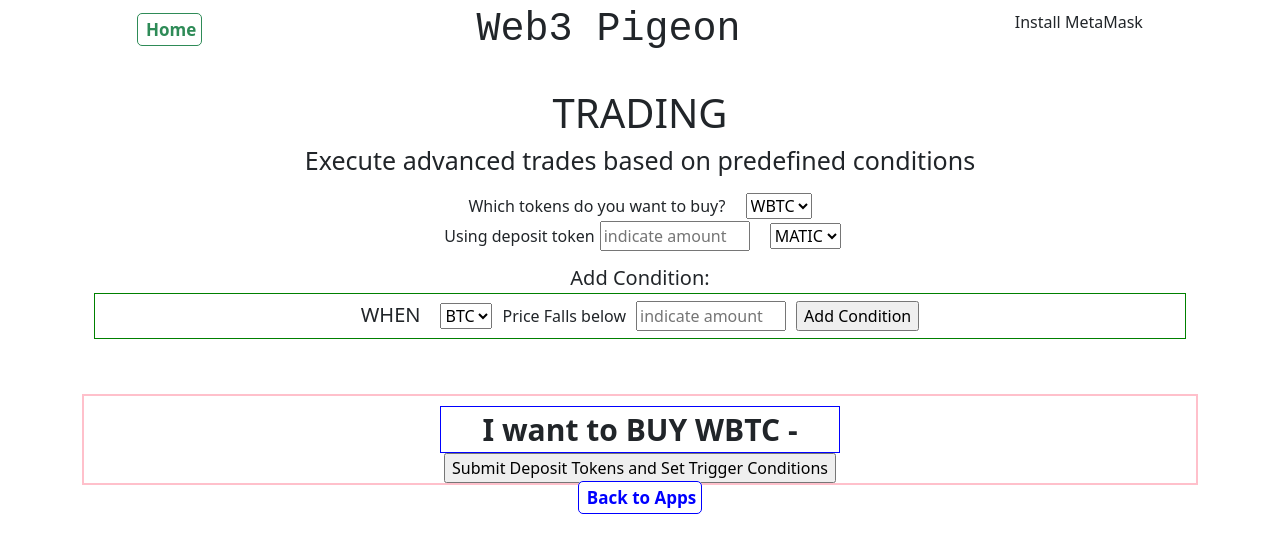
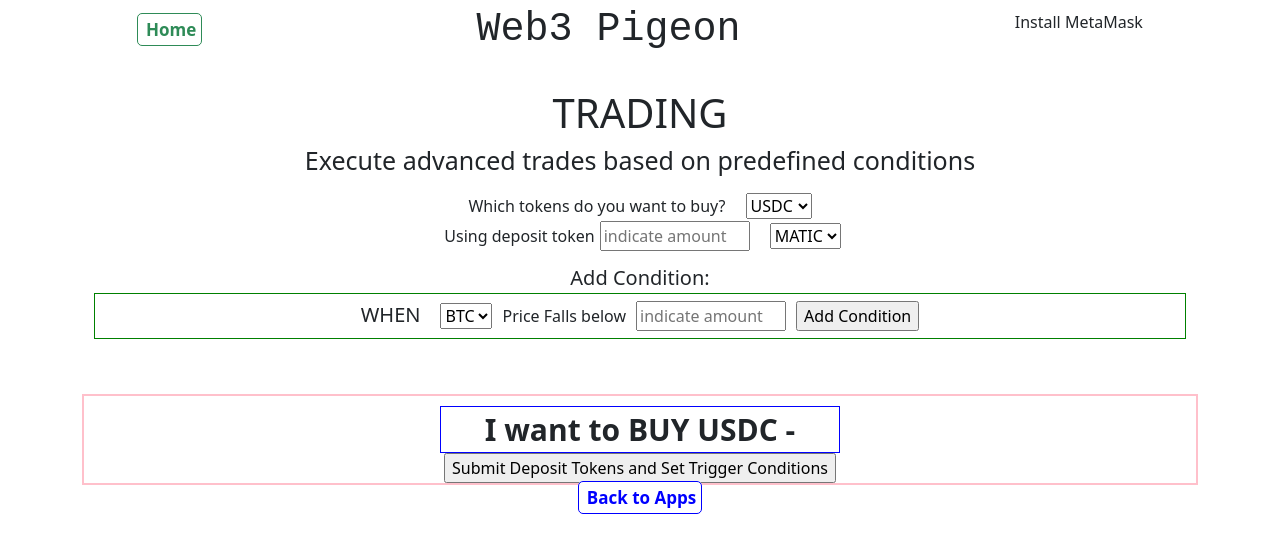
Before and after one commit to lamtrinh259/Web3_Pigeon_Frontend, a React (Create React App) app in the folder frontendpigeon/: page /Apps/Trading in a window 1280 px wide. Shown: the top 552 px of the page. Built offline with nearby package versions, Linux system fonts and the light colour scheme.

Commit message:
usdc as default

```diff
--- a/frontendpigeon/src/components/apps/Trading.js
+++ b/frontendpigeon/src/components/apps/Trading.js
@@ -8,7 +8,7 @@ import "./Trading.css"
 import Tradingcondition from "./Tradingcondition";
 
 function Trading() {
-  const [tokenTobuy, setTokenTobuy] = useState("WBTC");
+  const [tokenTobuy, setTokenTobuy] = useState("USDC");
   const [depositToken, setDepositToken] = useState("MATIC");
   const [depositAmt, setDepositAmt] = useState(null);
   const [conditionToken, setConditionToken] = useState("BTC");
@@ -74,13 +74,14 @@ function Trading() {
       conditionsFinal
     };
     console.log("submitParams", submitParams)
+    console.log("conditionsFinal", conditionsFinal)
 
     !account ? alert('Please Connect Your Wallet') : sendTX(depositAmt) //in matic
     if (submitParams.depositAmt == null) {
       alert(`Please input amount of ${depositToken}`)
-    }
-    console.log("submitParams.depositAmt", submitParams.depositAmt)
-    // createSearch(submitParams);
+    }if (!conditionsFinal.length) {alert(`Please input Conditions`)}
+    // console.log("submitParams.depositAmt", submitParams.depositAmt)
+
   };
   const addConditions = (event) => {
     event.preventDefault();
@@ -148,6 +149,7 @@ function Trading() {
             >
               <option value='WBTC'>WBTC</option>
               <option value='ETH'>ETH</option>
+              <option value='USDC'>USDC</option>
             </select>
             <div>
               <label className="padding"> Using deposit token</label>
```
